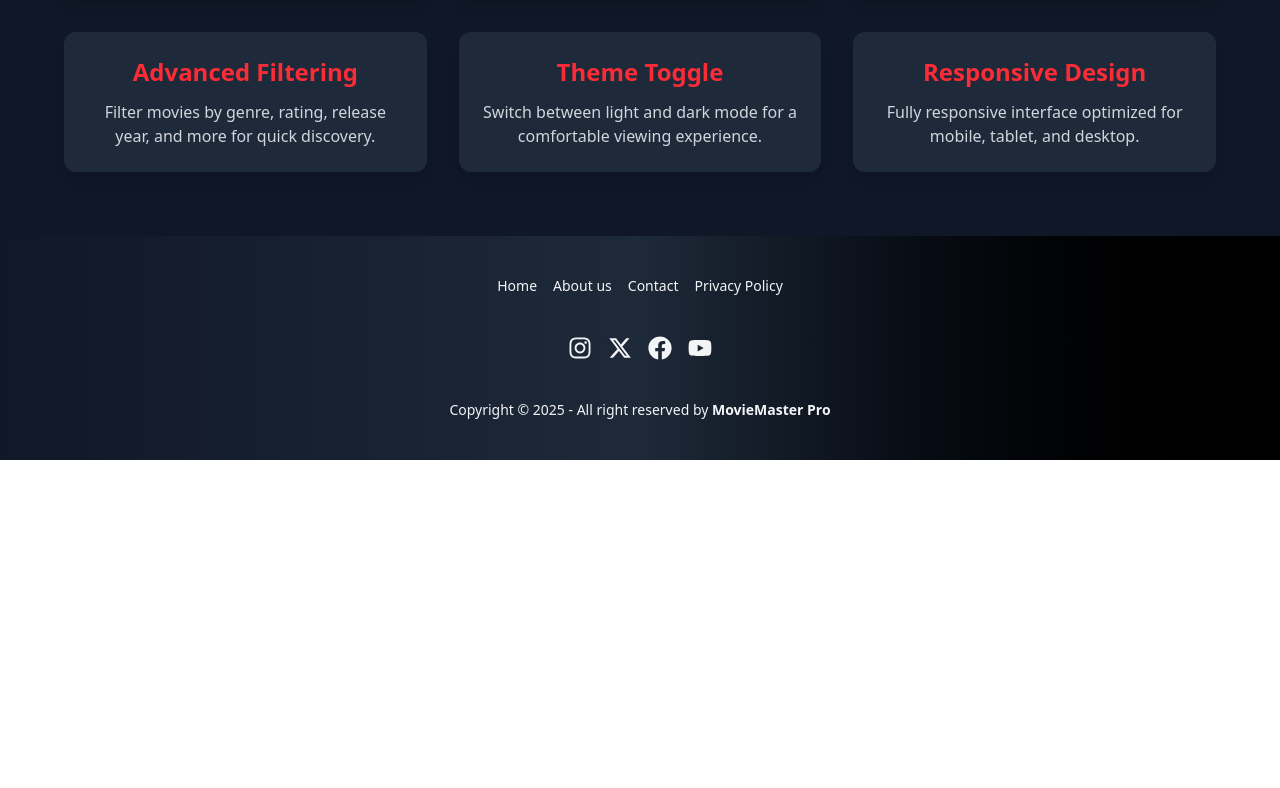
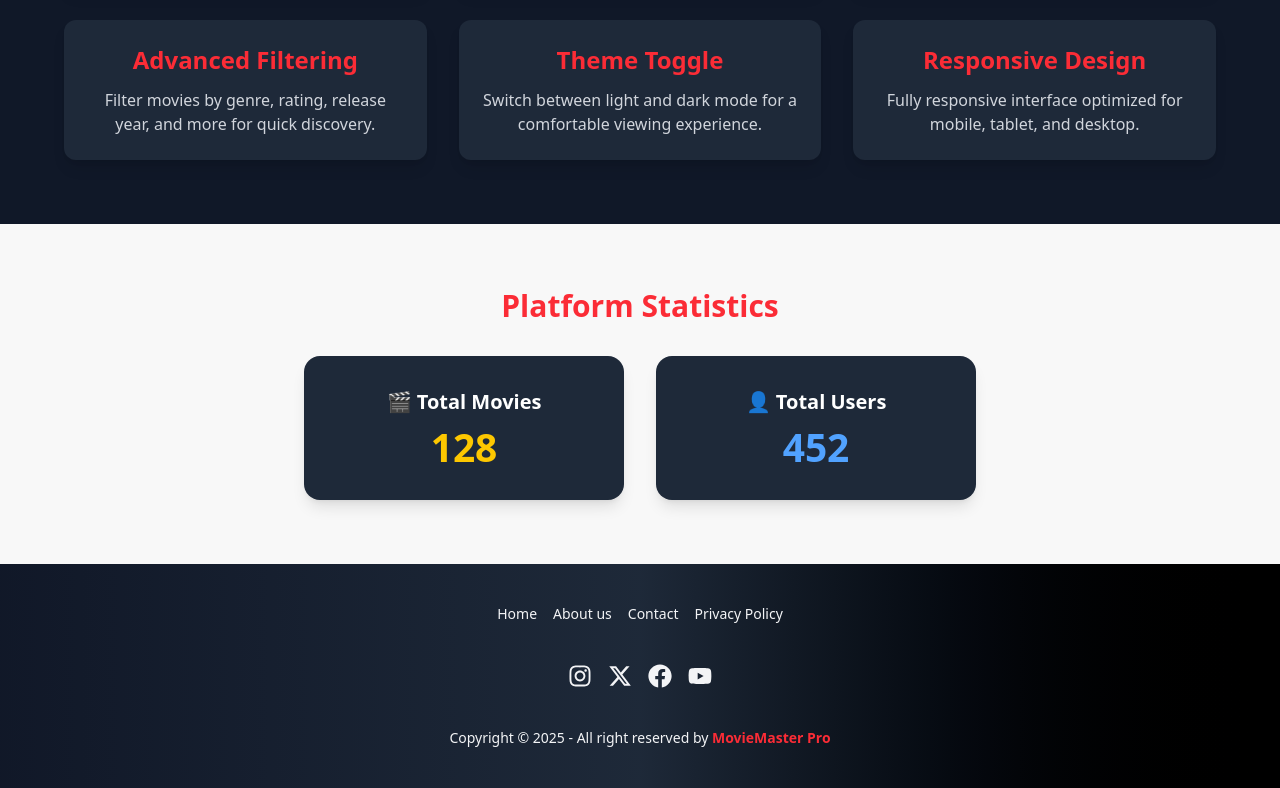
Before and after one commit to sufiancse/MovieMaster-Pro-client-side, a React (Vite) app: page / in a window 1280 px wide. Shown: the part 2960-3748 px from the top of the page. Before the commit the page ends 3420 px from the top, so only its background shows below. Built offline with nearby package versions, Linux system fonts and the light colour scheme; no server answers.

Commit message:
create statistics section and modifyed some components

```diff
--- a/src/components/Footer.jsx
+++ b/src/components/Footer.jsx
@@ -32,7 +32,7 @@ const Footer = () => {
       </nav>
       <aside>
         <p>
-          Copyright © {new Date().getFullYear()} - All right reserved by <Link className="font-bold" to={'/'}>MovieMaster Pro</Link>
+          Copyright © {new Date().getFullYear()} - All right reserved by <Link className="font-bold text-red-500" to={'/'}>MovieMaster Pro</Link>
         </p>
       </aside>
     </footer>
--- a/src/components/HomePageComponents/AboutPlatform.jsx
+++ b/src/components/HomePageComponents/AboutPlatform.jsx
@@ -4,7 +4,7 @@ const AboutPlatform = () => {
   return (
     <section className="bg-gray-900 text-gray-100 py-16 px-4 md:px-16">
       <div className="max-w-6xl mx-auto text-center">
-        <h2 className="text-4xl md:text-5xl font-bold text-red-500 mb-6">
+        <h2 className="text-3xl  font-bold text-red-500 mb-6">
           About MovieMaster Pro
         </h2>
         <p className="text-gray-300 text-lg md:text-xl mb-12">
--- /dev/null
+++ b/src/components/HomePageComponents/StatisticsSection.jsx
@@ -0,0 +1,68 @@
+import { useEffect, useState } from "react";
+import { motion } from "framer-motion";
+
+export default function StatisticsSection() {
+  const [stats, setStats] = useState({ totalMovies: 0, totalUsers: 0 });
+
+  // Simulate API call manually
+  useEffect(() => {
+    const fetchData = () => {
+      // এখানে demo data ব্যবহার করছি (manually)
+      const fakeAPI = {
+        totalMovies: 128,
+        totalUsers: 452,
+      };
+
+      // Animation feel এর জন্য একটু delay
+      setTimeout(() => {
+        setStats(fakeAPI);
+      }, 1000);
+    };
+
+    fetchData();
+  }, []);
+
+  return (
+    <section className="py-16">
+      <div className="container mx-auto text-center">
+        <h2 className="text-3xl font-bold mb-8 text-red-500">Platform Statistics</h2>
+
+        <div className="grid grid-cols-1 md:grid-cols-2 gap-8 max-w-2xl mx-auto text-white">
+          {/* Total Movies */}
+          <motion.div
+            className="bg-gray-800 rounded-2xl shadow-lg p-8 hover:bg-gray-700 transition"
+            initial={{ opacity: 0, y: 50 }}
+            animate={{ opacity: 1, y: 0 }}
+            transition={{ duration: 0.8 }}
+          >
+            <h3 className="text-xl font-semibold mb-3 ">🎬 Total Movies</h3>
+            <motion.p
+              className="text-4xl font-bold text-yellow-400"
+              animate={{ scale: [1, 1.2, 1] }}
+              transition={{ duration: 1.5, repeat: Infinity }}
+            >
+              {stats.totalMovies}
+            </motion.p>
+          </motion.div>
+
+          {/* Total Users */}
+          <motion.div
+            className="bg-gray-800 rounded-2xl shadow-lg p-8 hover:bg-gray-700 transition"
+            initial={{ opacity: 0, y: 50 }}
+            animate={{ opacity: 1, y: 0 }}
+            transition={{ duration: 0.8, delay: 0.3 }}
+          >
+            <h3 className="text-xl font-semibold mb-3 ">👤 Total Users</h3>
+            <motion.p
+              className="text-4xl font-bold text-blue-400"
+              animate={{ scale: [1, 1.2, 1] }}
+              transition={{ duration: 1.5, repeat: Infinity }}
+            >
+              {stats.totalUsers}
+            </motion.p>
+          </motion.div>
+        </div>
+      </div>
+    </section>
+  );
+}
--- a/src/components/Navbar.jsx
+++ b/src/components/Navbar.jsx
@@ -1,9 +1,7 @@
 import React, { useEffect, useState } from "react";
-import { IoLogIn, IoLogInSharp, IoLogOut } from "react-icons/io5";
+import { IoLogOut } from "react-icons/io5";
 import { NavLink } from "react-router";
 import useAuth from "../hooks/useAuth";
-import { Link } from "lucide-react";
-import { FaUser } from "react-icons/fa";
 
 const Navbar = () => {
   const { signOutUser, user, setUser, loading } = useAuth();
@@ -112,11 +110,11 @@ const Navbar = () => {
               >
                 <div className="w-9 border-2 border-gray-300 rounded-full">
                   <img
-                    alt="Tailwind CSS Navbar component"
+                    alt="User"
                     referrerPolicy="no-referrer"
                     src={
                       user.photoURL ||
-                      "https://img.daisyui.com/images/stock/photo-1534528741775-53994a69daeb.webp"
+                      "https://static.vecteezy.com/system/resources/thumbnails/002/318/271/small/user-profile-icon-free-vector.jpg"
                     }
                   />
                 </div>
@@ -170,38 +168,6 @@ const Navbar = () => {
               </NavLink>
             </div>
           )}
-
-          {/* <input
-            onChange={(e) => handleTheme(e.target.checked)}
-            type="checkbox"
-            defaultChecked={localStorage.getItem("theme") === "dark"}
-            className="toggle"
-          />
-
-          <div className="block md:hidden">
-            <NavLink to={"/login"}>
-              <IoLogInSharp size={24} />
-            </NavLink>
-          </div>
-
-          <div className="hidden md:block space-x-2">
-            <NavLink
-              to={"/login"}
-              className={({ isActive }) =>
-                isActive ? " btn btn-primary " : "btn "
-              }
-            >
-              Login
-            </NavLink>
-            <NavLink
-              to={"/register"}
-              className={({ isActive }) =>
-                isActive ? " btn btn-primary" : "btn"
-              }
-            >
-              Register
-            </NavLink>
-          </div> */}
         </div>
       </div>
     </div>
--- a/src/pages/Home.jsx
+++ b/src/pages/Home.jsx
@@ -5,10 +5,11 @@ import RecentlyAdded from "../components/HomePageComponents/RecentlyAdded";
 import GenreSection from "../components/HomePageComponents/GenreSection";
 import AboutPlatform from "../components/HomePageComponents/AboutPlatform";
 import useAuth from "../hooks/useAuth";
+import StatisticsSection from "../components/HomePageComponents/StatisticsSection";
 
 const Home = () => {
-  const {name} = useAuth()
-  console.log(name)
+  const { name } = useAuth();
+  console.log(name);
   return (
     <div>
       <div className="container mx-auto">
@@ -18,6 +19,9 @@ const Home = () => {
         <GenreSection />
       </div>
       <AboutPlatform />
+      <div className="container mx-auto">
+        <StatisticsSection />
+      </div>
     </div>
   );
 };
```
